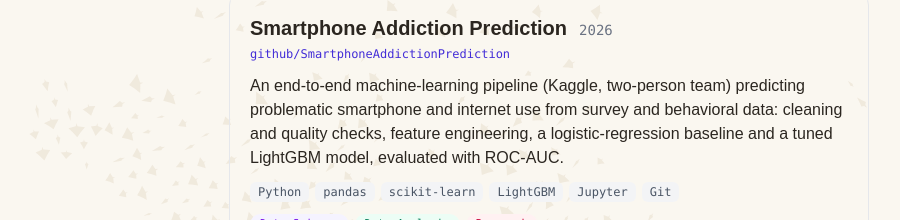
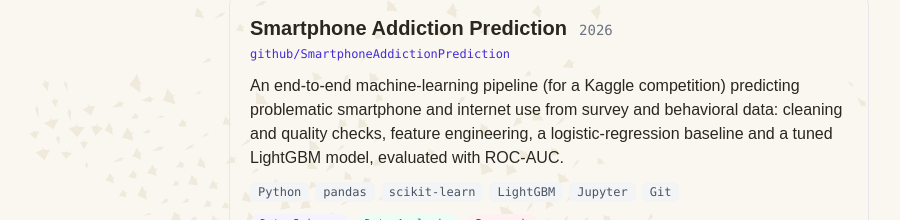
Before and after one commit to joelbenson20/personal-site, a Next.js app: page /code in a window 1280 px wide. Shown: the part 411-631 px from the top of the page, without its empty margins (91-991 px from the left). Built offline with nearby package versions, Linux system fonts and the light colour scheme; a web font is replaced by a local one.

Commit message:
entry edit

```diff
--- a/data/code.ts
+++ b/data/code.ts
@@ -28,7 +28,7 @@ export const repos: Repo[] = [
     title: "Smartphone Addiction Prediction",
     years: "2026",
     description:
-      "An end-to-end machine-learning pipeline (Kaggle, two-person team) predicting problematic smartphone and internet use from survey and behavioral data: cleaning and quality checks, feature engineering, a logistic-regression baseline and a tuned LightGBM model, evaluated with ROC-AUC.",
+      "An end-to-end machine-learning pipeline (for a Kaggle competition) predicting problematic smartphone and internet use from survey and behavioral data: cleaning and quality checks, feature engineering, a logistic-regression baseline and a tuned LightGBM model, evaluated with ROC-AUC.",
     stack: ["Python", "pandas", "scikit-learn", "LightGBM", "Jupyter", "Git"],
     tags: ["data-science", "data-analysis", "research"],
     links: [
```
